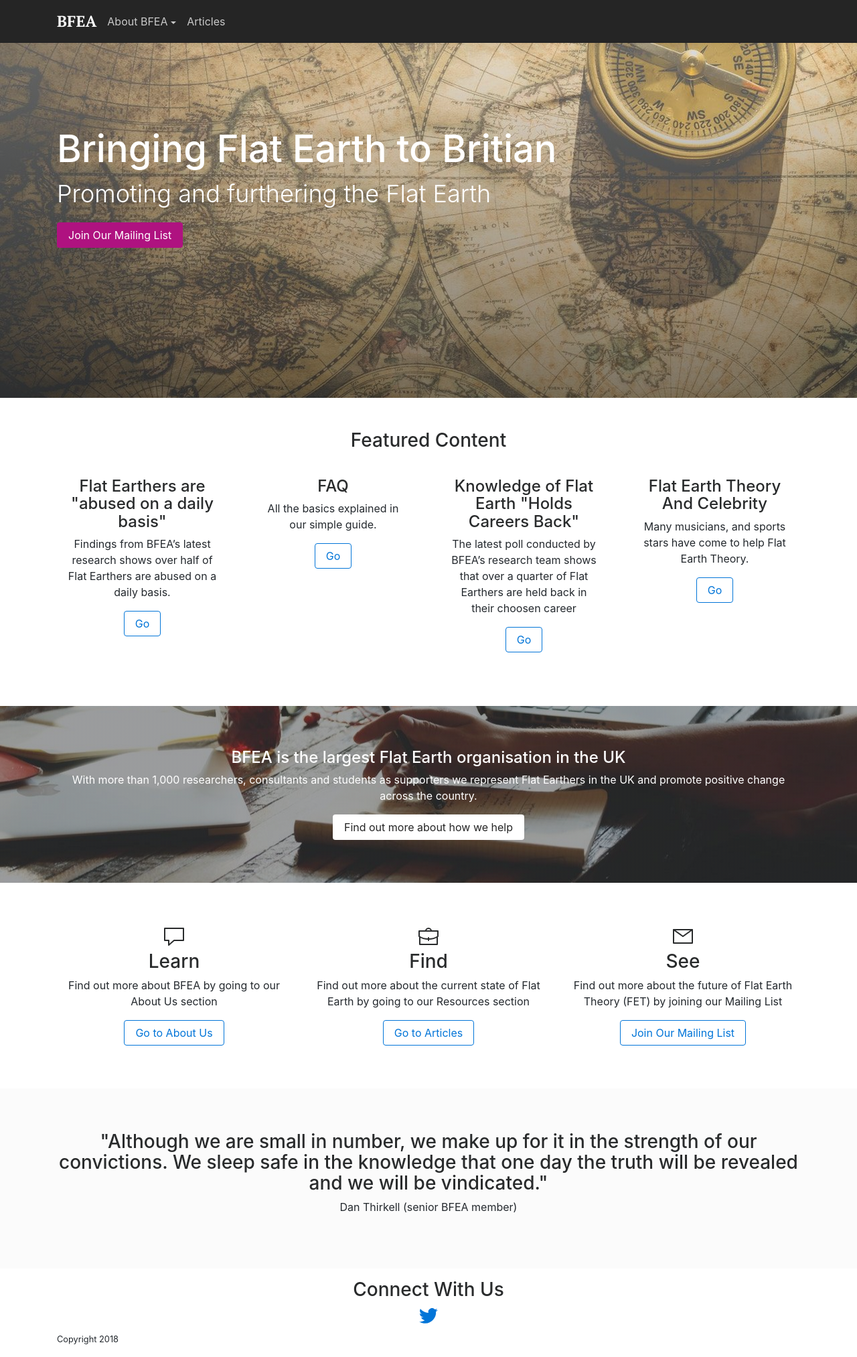
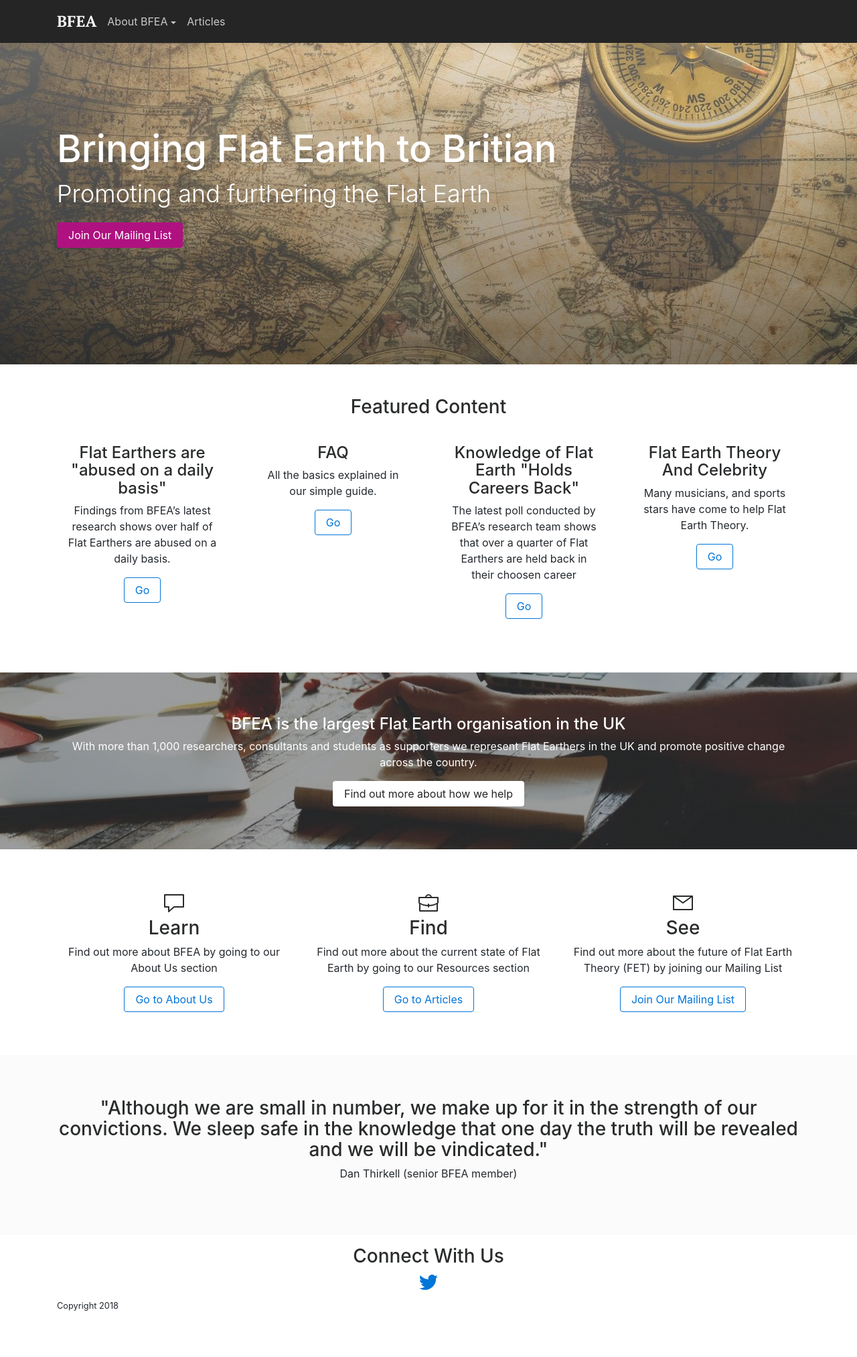
Before and after one commit to krussll/etsysimplicity, a Jekyll site: the page built from index.md, in a window 1280 px wide. Shown: the whole page at 67% size. Built offline with Jekyll 4.4.1, drawn with Linux system fonts in a browser that asks for light colours; nearby versions of some CDN libraries; after the commit the page ends 1976 px from its top, so only the background shows below that.

Commit message:
Update main.scss

```diff
--- a/css/main.scss
+++ b/css/main.scss
@@ -72,7 +72,7 @@ p {
 }
 
 .jumbotron.main {
-  min-height: 530px;
+  min-height: 480px;
   padding: 8rem 1rem;
   h1 {
     font-size: 3.5rem;
```
